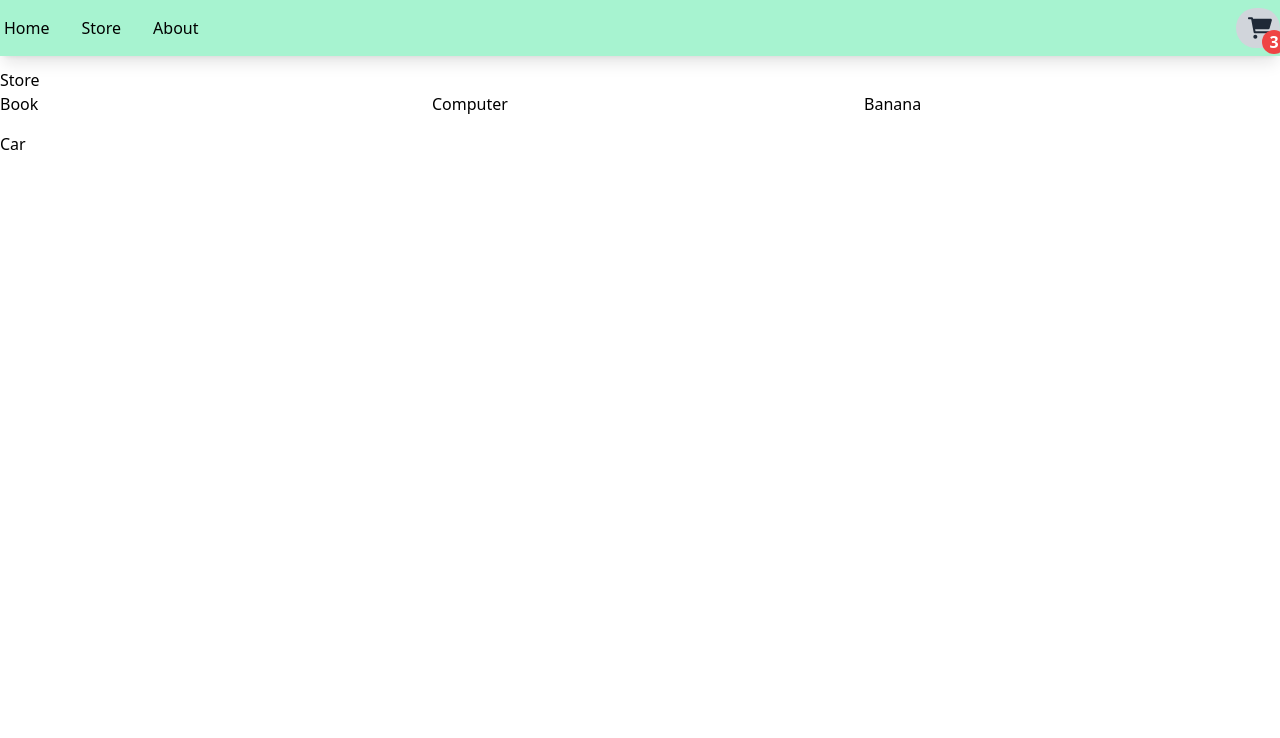
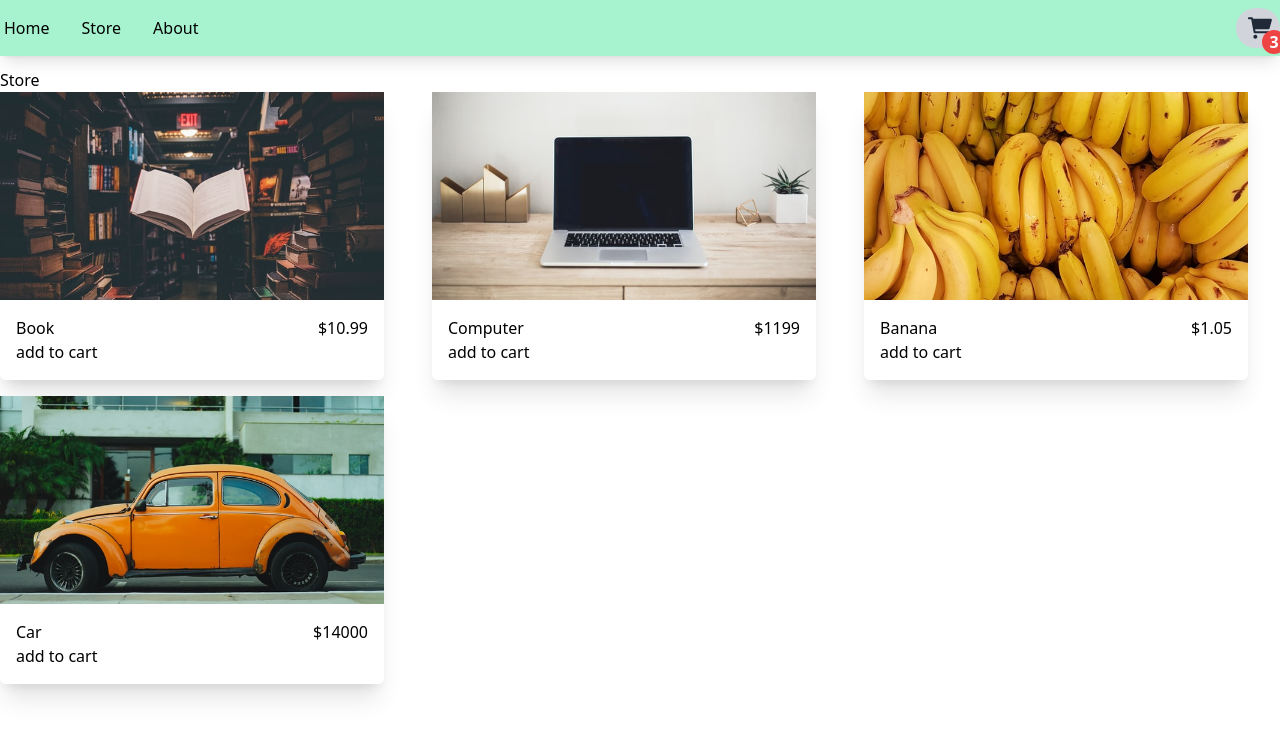
Before and after one commit to tatsianash/shopping-cart, a React (Vite) app: page /store in a window 1280 px wide. Shown: the top 738 px of the page. Built offline with nearby package versions, Linux system fonts and the light colour scheme.

Commit message:
Add Card item element

```diff
--- a/src/components/StoreItem.tsx
+++ b/src/components/StoreItem.tsx
@@ -7,5 +7,20 @@ interface IProps {
   imgUrl: string;
 }
 export default function StoreItem({ id, name, price, imgUrl }: IProps) {
-  return <div>{name}</div>;
+  return (
+    <div className="max-w-sm rounded-md shadow-xl">
+      <img
+        src={imgUrl}
+        alt={name}
+        className="w-full object-cover overflow-hidden h-52"
+      />
+      <div className="flex flex-col p-4">
+        <div className="container flex justify-between">
+          <div>{name}</div>
+          <div>${price}</div>
+        </div>
+        <div> add to cart</div>
+      </div>
+    </div>
+  );
 }
--- a/src/data/items.json
+++ b/src/data/items.json
@@ -3,24 +3,24 @@
     "id": 1,
     "name": "Book",
     "price": 10.99,
-    "imgUrl": "/imgs/book.jpg"
+    "imgUrl": "/images/book.jpg"
   },
   {
     "id": 2,
     "name": "Computer",
     "price": 1199,
-    "imgUrl": "/imgs/computer.jpg"
+    "imgUrl": "/images/computer.jpg"
   },
   {
     "id": 3,
     "name": "Banana",
     "price": 1.05,
-    "imgUrl": "/imgs/banana.jpg"
+    "imgUrl": "/images/banana.jpg"
   },
   {
     "id": 4,
     "name": "Car",
     "price": 14000,
-    "imgUrl": "/imgs/car.jpg"
+    "imgUrl": "/images/car.jpg"
   }
 ]
```
